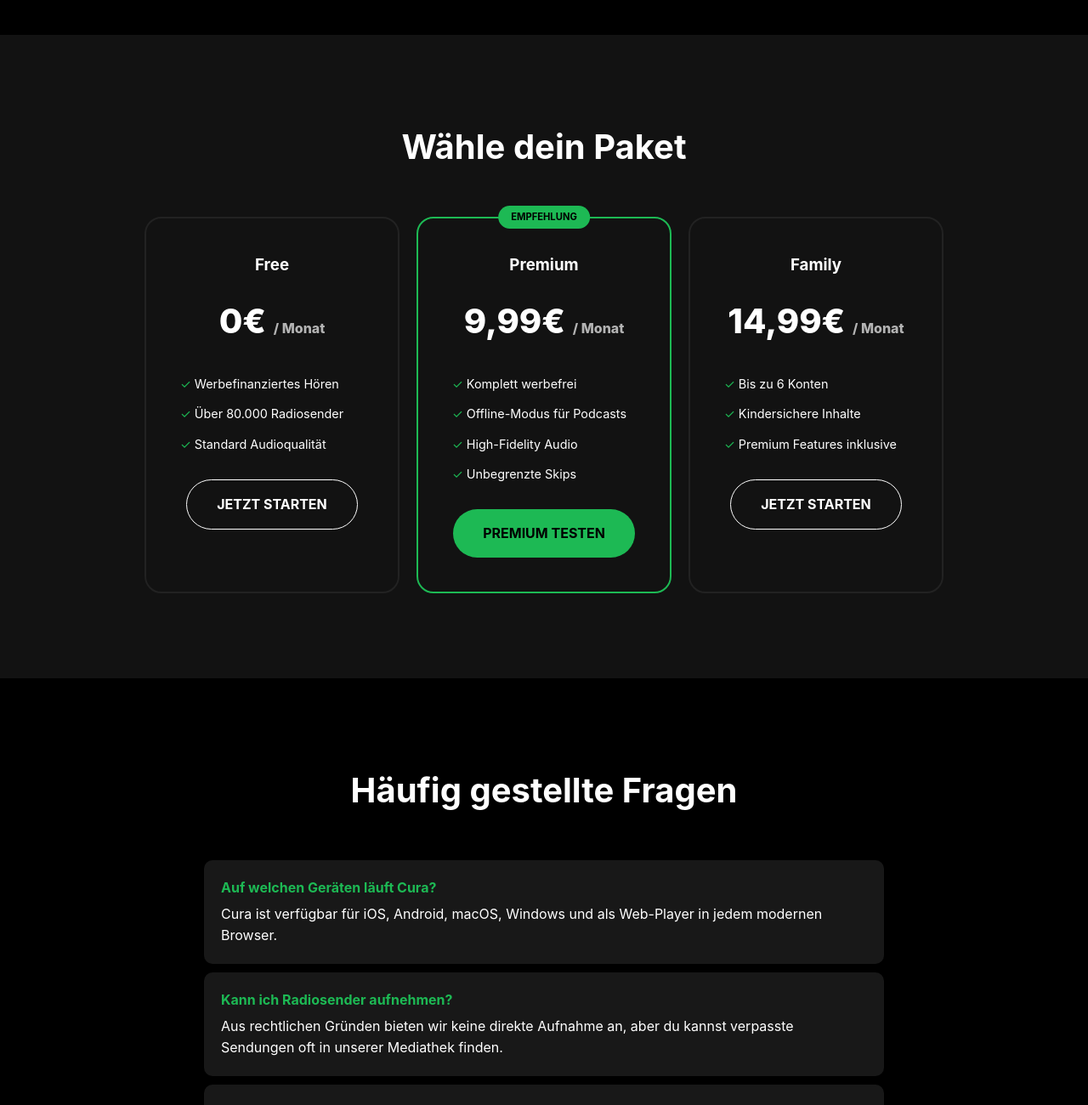
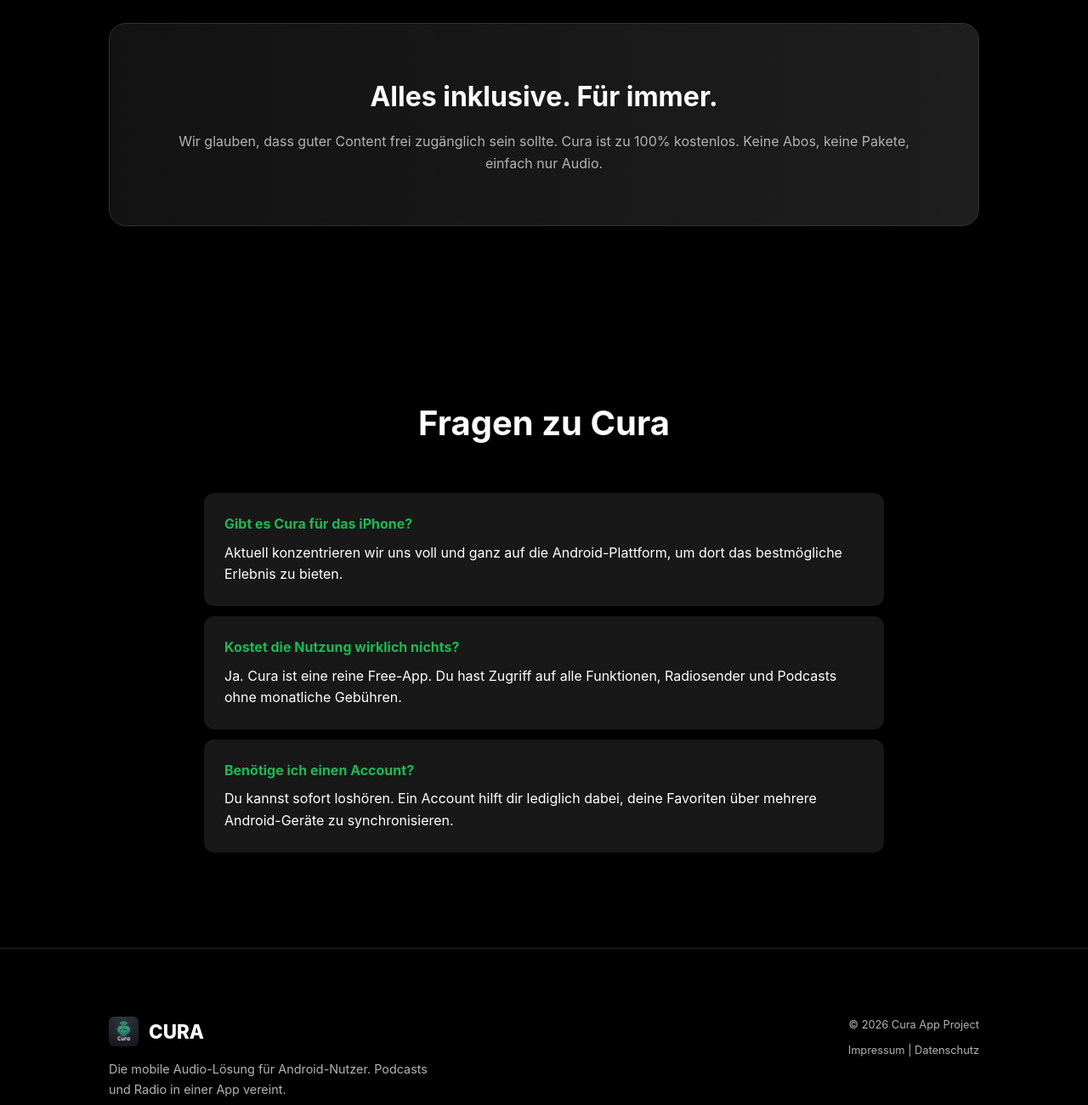
Before and after one commit to SOFTsorf/Cura, a plain HTML site: page index.html in a window 1280 px wide. Shown: the part 1500-2800 px from the top of the page at 85% size. Drawn offline with Linux system fonts and the light colour scheme.

Commit message:
Aktualisieren von index.html

```diff
--- a/index.html
+++ b/index.html
@@ -3,7 +3,7 @@
 <head>
     <meta charset="UTF-8">
     <meta name="viewport" content="width=device-width, initial-scale=1.0">
-    <title>Cura | Audio-Streaming neu definiert</title>
+    <title>Cura | Die Radio & Podcast App für Android</title>
     <style>
         :root {
             --accent: #1db954;
@@ -12,7 +12,7 @@
             --bg-card: #181818;
             --text-main: #ffffff;
             --text-dim: #b3b3b3;
-            --transition: all 0.3s ease;
+            --transition: all 0.3s cubic-bezier(0.4, 0, 0.2, 1);
         }
 
         * {
@@ -74,25 +74,39 @@
 
         .nav-links a:hover { color: var(--accent); }
 
-        /* Hero */
+        /* Hero Area */
         .hero {
             padding: 180px 5% 100px;
             text-align: center;
-            background: radial-gradient(circle at top, #1e3a29 0%, var(--bg-deep) 70%);
+            background: radial-gradient(circle at top, #1e3a29 0%, var(--bg-deep) 75%);
         }
 
         .hero h1 {
             font-size: clamp(2.5rem, 7vw, 4.5rem);
             font-weight: 900;
-            margin-bottom: 25px;
+            margin-bottom: 20px;
             line-height: 1.1;
             letter-spacing: -2px;
+        }
+
+        .hero .android-only {
+            display: inline-block;
+            background: rgba(29, 185, 84, 0.1);
+            color: var(--accent);
+            padding: 5px 15px;
+            border-radius: 20px;
+            font-size: 0.8rem;
+            font-weight: bold;
+            margin-bottom: 20px;
+            text-transform: uppercase;
+            letter-spacing: 1px;
+            border: 1px solid var(--accent);
         }
 
         .hero p {
             font-size: 1.2rem;
             color: var(--text-dim);
-            max-width: 650px;
+            max-width: 600px;
             margin: 0 auto 40px;
         }
 
@@ -109,17 +123,25 @@
         .stat-item p { font-size: 0.8rem; text-transform: uppercase; color: var(--text-dim); }
 
         /* Buttons */
-        .btn {
-            padding: 16px 35px;
-            border-radius: 50px;
+        .btn-google-play {
+            background: #222;
+            color: white;
+            padding: 14px 30px;
+            border-radius: 10px;
             text-decoration: none;
             font-weight: 700;
+            display: inline-flex;
+            align-items: center;
+            gap: 12px;
+            border: 1px solid #444;
             transition: var(--transition);
-            display: inline-block;
         }
 
-        .btn-primary { background: var(--accent); color: black; }
-        .btn-primary:hover { transform: scale(1.05); background: #1ed760; }
+        .btn-google-play:hover {
+            background: #333;
+            transform: translateY(-3px);
+            border-color: var(--accent);
+        }
 
         /* Sections General */
         section { padding: 100px 10%; }
@@ -136,84 +158,50 @@
             background: var(--bg-card);
             padding: 40px;
             border-radius: 15px;
-            border: 1px solid transparent;
             transition: var(--transition);
         }
 
-        .f-card:hover { border-color: #333; transform: translateY(-5px); }
+        .f-card:hover { transform: translateY(-5px); background: #222; }
         .f-card h3 { margin-bottom: 15px; color: var(--accent); }
 
-        /* Pricing */
-        .pricing-table {
-            display: flex;
-            justify-content: center;
-            gap: 20px;
-            flex-wrap: wrap;
+        /* Free Highlight */
+        .free-banner {
+            background: linear-gradient(90deg, #121212 0%, #1e1e1e 100%);
+            padding: 60px;
+            border-radius: 20px;
+            text-align: center;
+            border: 1px solid #333;
         }
 
-        .price-card {
-            background: var(--bg-surface);
-            padding: 40px;
-            border-radius: 20px;
-            width: 300px;
-            text-align: center;
-            border: 2px solid #222;
-        }
-
-        .price-card.popular { border-color: var(--accent); position: relative; }
-        .popular-badge {
-            position: absolute;
-            top: -15px;
-            left: 50%;
-            transform: translateX(-50%);
-            background: var(--accent);
-            color: black;
-            padding: 5px 15px;
-            border-radius: 20px;
-            font-size: 0.7rem;
-            font-weight: bold;
-        }
-
-        .price { font-size: 2.5rem; font-weight: 800; margin: 20px 0; }
-        .price span { font-size: 1rem; color: var(--text-dim); }
-
-        .price-card ul { list-style: none; margin: 30px 0; text-align: left; font-size: 0.9rem; }
-        .price-card li { margin-bottom: 12px; }
-        .price-card li::before { content: "✓ "; color: var(--accent); }
+        .free-banner h3 { font-size: 2rem; margin-bottom: 15px; }
+        .free-banner p { color: var(--text-dim); margin-bottom: 0; }
 
         /* FAQ */
         .faq { max-width: 800px; margin: 0 auto; }
         .faq-item {
             background: var(--bg-card);
-            margin-bottom: 10px;
-            padding: 20px;
-            border-radius: 10px;
+            margin-bottom: 12px;
+            padding: 24px;
+            border-radius: 12px;
         }
-        .faq-item h4 { color: var(--accent); margin-bottom: 5px; }
+        .faq-item h4 { color: var(--accent); margin-bottom: 8px; }
 
         /* Footer */
         footer {
-            background: #000;
             padding: 80px 10% 40px;
             border-top: 1px solid #222;
         }
 
-        .footer-content {
+        .footer-grid {
             display: grid;
-            grid-template-columns: 2fr 1fr 1fr;
+            grid-template-columns: 2fr 1fr;
             gap: 50px;
-            margin-bottom: 50px;
         }
 
-        .footer-section h4 { margin-bottom: 20px; color: white; }
-        .footer-section ul { list-style: none; }
-        .footer-section li { margin-bottom: 10px; }
-        .footer-section a { color: var(--text-dim); text-decoration: none; transition: 0.3s; }
-        .footer-section a:hover { color: var(--accent); }
-
         @media (max-width: 768px) {
-            .footer-content { grid-template-columns: 1fr; }
-            .hero h1 { font-size: 2.5rem; }
+            .footer-grid { grid-template-columns: 1fr; }
+            .hero h1 { font-size: 2.8rem; }
+            .stats { gap: 20px; }
         }
     </style>
 </head>
@@ -226,130 +214,91 @@
         </a>
         <div class="nav-links">
             <a href="#features">Features</a>
-            <a href="#pricing">Tarife</a>
+            <a href="#about">Über Cura</a>
             <a href="#faq">FAQ</a>
-            <a href="#" class="btn btn-primary" style="padding: 10px 20px; margin-left: 15px;">App öffnen</a>
         </div>
     </nav>
 
     <header class="hero">
-        <h1>Dein Sound.<br>Deine Kuratierung.</h1>
-        <p>Erlebe mit Cura eine neue Welt des Audios. Radio-Streams aus jeder Stadt der Welt und Podcasts, die genau deinen Geschmack treffen.</p>
-        <a href="#pricing" class="btn btn-primary">JETZT KOSTENLOS STARTEN</a>
+        <span class="android-only">Exklusiv für Android</span>
+        <h1>Dein Radio.<br>Deine Podcasts.</h1>
+        <p>Cura bringt die ganze Welt des Audios auf dein Smartphone. Komplett kostenlos, ohne versteckte Kosten und optimiert für dein Android-Erlebnis.</p>
+
+        <a href="#" class="btn-google-play">
+            <div style="text-align: left;">
+                <small style="display: block; font-size: 0.6rem; text-transform: uppercase;">Jetzt laden für</small>
+                <span>Android App</span>
+            </div>
+        </a>
 
         <div class="stats">
-            <div class="stat-item"><h4>80k+</h4><p>Radiosender</p></div>
-            <div class="stat-item"><h4>4M+</h4><p>Podcast Folgen</p></div>
-            <div class="stat-item"><h4>HD</h4><p>Audio Qualität</p></div>
+            <div class="stat-item"><h4>80k+</h4><p>Sender</p></div>
+            <div class="stat-item"><h4>Free</h4><p>Nutzung</p></div>
+            <div class="stat-item"><h4>100%</h4><p>Mobil</p></div>
         </div>
     </header>
 
     <section id="features">
-        <h2>Warum Cura?</h2>
+        <h2>Perfekt für dein Phone</h2>
         <div class="features-grid">
             <div class="f-card">
                 <h3>Globales Radio</h3>
-                <p>Höre Live-Radio aus Tokyo, New York oder Berlin. Ohne Rauschen, ohne Grenzen.</p>
+                <p>Live-Streams von lokalen Sendern und internationalen Stationen direkt in deiner Tasche.</p>
             </div>
             <div class="f-card">
-                <h3>Smart Recommendations</h3>
-                <p>Unsere KI analysiert deine Hörgewohnheiten und baut dir den perfekten Daily Mix.</p>
+                <h3>Native Android</h3>
+                <p>Flüssige Performance und Integration in dein System – vom Lockscreen bis zu den Benachrichtigungen.</p>
             </div>
             <div class="f-card">
-                <h3>Cura Connect</h3>
-                <p>Streame nahtlos auf deine Smart Speaker, dein Auto oder deine Smartwatch.</p>
-            </div>
-            <div class="f-card">
-                <h3>Creator Support</h3>
-                <p>Wir unterstützen kleine Podcaster direkt durch ein faires Revenue-System.</p>
+                <h3>Einfach Suchen</h3>
+                <p>Finde Podcasts nach Kategorien oder entdecke Radiosender per Weltkarte.</p>
             </div>
         </div>
     </section>
 
-    <section id="pricing" style="background: var(--bg-surface);">
-        <h2>Wähle dein Paket</h2>
-        <div class="pricing-table">
-            <div class="price-card">
-                <h3>Free</h3>
-                <div class="price">0€ <span>/ Monat</span></div>
-                <ul>
-                    <li>Werbefinanziertes Hören</li>
-                    <li>Über 80.000 Radiosender</li>
-                    <li>Standard Audioqualität</li>
-                </ul>
-                <a href="#" class="btn" style="border: 1px solid white; color: white;">JETZT STARTEN</a>
-            </div>
-            <div class="price-card popular">
-                <div class="popular-badge">EMPFEHLUNG</div>
-                <h3>Premium</h3>
-                <div class="price">9,99€ <span>/ Monat</span></div>
-                <ul>
-                    <li>Komplett werbefrei</li>
-                    <li>Offline-Modus für Podcasts</li>
-                    <li>High-Fidelity Audio</li>
-                    <li>Unbegrenzte Skips</li>
-                </ul>
-                <a href="#" class="btn btn-primary">PREMIUM TESTEN</a>
-            </div>
-            <div class="price-card">
-                <h3>Family</h3>
-                <div class="price">14,99€ <span>/ Monat</span></div>
-                <ul>
-                    <li>Bis zu 6 Konten</li>
-                    <li>Kindersichere Inhalte</li>
-                    <li>Premium Features inklusive</li>
-                </ul>
-                <a href="#" class="btn" style="border: 1px solid white; color: white;">JETZT STARTEN</a>
-            </div>
+    <section id="about">
+        <div class="free-banner">
+            <h3>Alles inklusive. Für immer.</h3>
+            <p>Wir glauben, dass guter Content frei zugänglich sein sollte. Cura ist zu 100% kostenlos. Keine Abos, keine Pakete, einfach nur Audio.</p>
         </div>
     </section>
 
     <section id="faq">
-        <h2>Häufig gestellte Fragen</h2>
+        <h2>Fragen zu Cura</h2>
         <div class="faq">
             <div class="faq-item">
-                <h4>Auf welchen Geräten läuft Cura?</h4>
-                <p>Cura ist verfügbar für iOS, Android, macOS, Windows und als Web-Player in jedem modernen Browser.</p>
+                <h4>Gibt es Cura für das iPhone?</h4>
+                <p>Aktuell konzentrieren wir uns voll und ganz auf die Android-Plattform, um dort das bestmögliche Erlebnis zu bieten.</p>
             </div>
             <div class="faq-item">
-                <h4>Kann ich Radiosender aufnehmen?</h4>
-                <p>Aus rechtlichen Gründen bieten wir keine direkte Aufnahme an, aber du kannst verpasste Sendungen oft in unserer Mediathek finden.</p>
+                <h4>Kostet die Nutzung wirklich nichts?</h4>
+                <p>Ja. Cura ist eine reine Free-App. Du hast Zugriff auf alle Funktionen, Radiosender und Podcasts ohne monatliche Gebühren.</p>
             </div>
             <div class="faq-item">
-                <h4>Wie kündige ich mein Abo?</h4>
-                <p>Du kannst dein Abo jederzeit mit nur zwei Klicks in deinen Kontoeinstellungen zum Ende des Monats kündigen.</p>
+                <h4>Benötige ich einen Account?</h4>
+                <p>Du kannst sofort loshören. Ein Account hilft dir lediglich dabei, deine Favoriten über mehrere Android-Geräte zu synchronisieren.</p>
             </div>
         </div>
     </section>
 
     <footer>
-        <div class="footer-content">
-            <div class="footer-section">
-                <div class="brand" style="margin-bottom: 20px;">
+        <div class="footer-grid">
+            <div>
+                <div class="brand" style="margin-bottom: 15px;">
                     <img src="logo.png" alt="Cura Logo" class="logo-img">
                     CURA
                 </div>
-                <p style="color: var(--text-dim); font-size: 0.9rem;">Die Zukunft des Hörens. Entdecke, kuratiere und genieße Audioinhalte in einer neuen Dimension.</p>
+                <p style="color: var(--text-dim); font-size: 0.9rem; max-width: 400px;">
+                    Die mobile Audio-Lösung für Android-Nutzer. Podcasts und Radio in einer App vereint.
+                </p>
             </div>
-            <div class="footer-section">
-                <h4>Links</h4>
-                <ul>
-                    <li><a href="#">Über uns</a></li>
-                    <li><a href="#">Karriere</a></li>
-                    <li><a href="#">Presse</a></li>
-                </ul>
+            <div style="text-align: right; color: var(--text-dim); font-size: 0.8rem;">
+                <p>© 2026 Cura App Project</p>
+                <p style="margin-top: 10px;">
+                    <a href="#" style="color: var(--text-dim); text-decoration: none;">Impressum</a> |
+                    <a href="#" style="color: var(--text-dim); text-decoration: none;">Datenschutz</a>
+                </p>
             </div>
-            <div class="footer-section">
-                <h4>Support</h4>
-                <ul>
-                    <li><a href="#">Hilfe-Center</a></li>
-                    <li><a href="#">Community</a></li>
-                    <li><a href="#">Kontakt</a></li>
-                </ul>
-            </div>
-        </div>
-        <div style="text-align: center; color: #444; font-size: 0.8rem; border-top: 1px solid #222; padding-top: 30px;">
-            &copy; 2026 Cura Media Group. Alle Rechte vorbehalten. | <a href="#" style="color: #444;">Datenschutz</a> | <a href="#" style="color: #444;">Impressum</a>
         </div>
     </footer>
 
```
